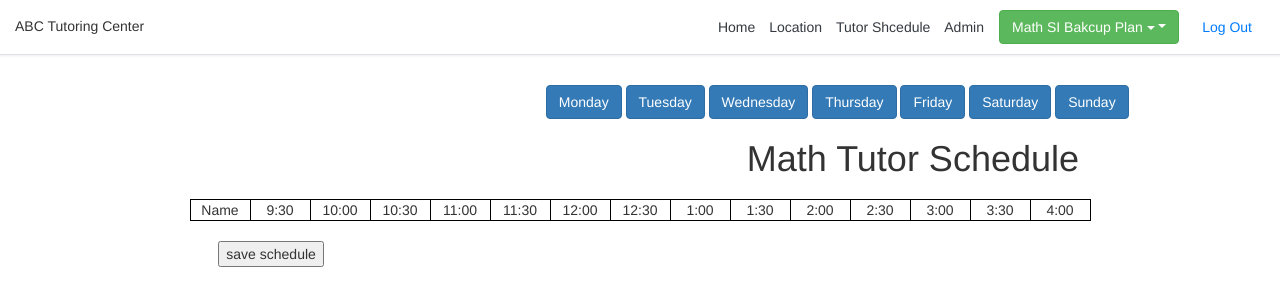
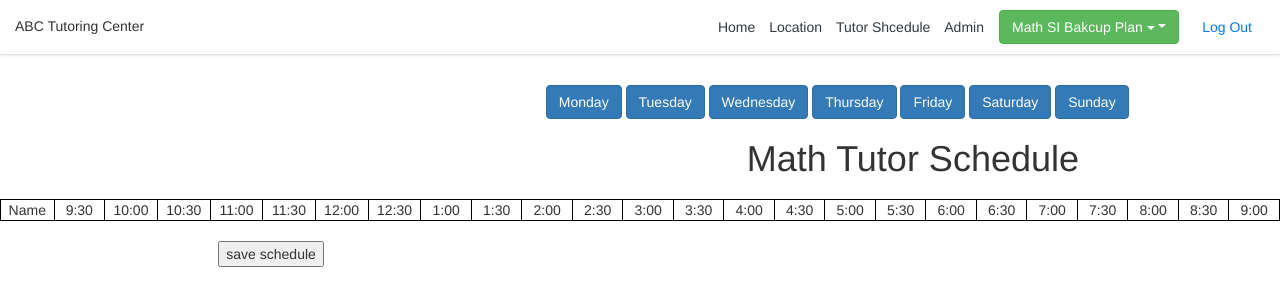
Before and after one commit to bakatarekun/CS416Project, a Django app: page /schedule2 in a window 1280 px wide. Shown: the top 306 px of the page. Run offline with Django 3.2, Linux system fonts and the light colour scheme; the visitor is signed in with stand-in values (Sample User, id 1); some libraries are stand-ins or nearby versions.

Commit message:
extend hours

```diff
--- a/CS416Project/views.py
+++ b/CS416Project/views.py
@@ -126,10 +126,19 @@ def saveSchedule(request):
     timetable.t1500 = schedule[11]
     timetable.t1530 = schedule[12]
     timetable.t1600 = schedule[13]
-
+    timetable.t1630 = schedule[14]
+    timetable.t1700 = schedule[15]
+    timetable.t1730 = schedule[16]
+    timetable.t1800 = schedule[17]
+    timetable.t1830 = schedule[18]
+    timetable.t1900 = schedule[19]
+    timetable.t1930 = schedule[20]
+    timetable.t2000 = schedule[21]
+    timetable.t2030 = schedule[22]
+    timetable.t2100 = schedule[23]
     # for s in schedule:
     #
     # tutorusedhours.usedhours = usedhours
     # tutorusedhours.save(update_fields=["usedhours"])
-    timetable.save(update_fields=['t0930','t1000','t1030','t1100','t1130','t1200','t1230','t1300','t1330','t1400','t1430','t1500','t1530','t1600'])
+    timetable.save(update_fields=['t0930','t1000','t1030','t1100','t1130','t1200','t1230','t1300','t1330','t1400','t1430','t1500','t1530','t1600','t1630','t1700','t1730','t1800','t1830','t1900','t1930','t2000','t2030','t2100'])
     return HttpResponse('successfuly saved the hours')
--- a/templates/mathSchedule.html
+++ b/templates/mathSchedule.html
@@ -447,6 +447,16 @@
             <td>3:00</td>
             <td>3:30</td>
             <td>4:00</td>
+            <td>4:30</td>
+            <td>5:00</td>
+            <td>5:30</td>
+            <td>6:00</td>
+            <td>6:30</td>
+            <td>7:00</td>
+            <td>7:30</td>
+            <td>8:00</td>
+            <td>8:30</td>
+            <td>9:00</td>
         </tr>
 
         {% for s in schedule %}
@@ -470,6 +480,16 @@
                 <td name={{ s.tutor.firstname }} class={{ s.tutor.typeofstaff }}>{{ s.t1500 }}</td>
                 <td name={{ s.tutor.firstname }} class={{ s.tutor.typeofstaff }}>{{ s.t1530 }}</td>
                 <td name={{ s.tutor.firstname }} class={{ s.tutor.typeofstaff }}>{{ s.t1600 }}</td>
+                <td  name={{ s.tutor.firstname }} class={{ s.tutor.typeofstaff }}>{{ s.t1630 }}</td>
+                <td name={{ s.tutor.firstname }} class={{ s.tutor.typeofstaff }}>{{ s.t1700 }}</td>
+                <td name={{ s.tutor.firstname }} class={{ s.tutor.typeofstaff }}>{{ s.t1730 }}</td>
+                <td name={{ s.tutor.firstname }} class={{ s.tutor.typeofstaff }}>{{ s.t1800 }}</td>
+                <td name={{ s.tutor.firstname }} class={{ s.tutor.typeofstaff }}>{{ s.t1830 }}</td>
+                <td name={{ s.tutor.firstname }} class={{ s.tutor.typeofstaff }}>{{ s.t1900 }}</td>
+                <td name={{ s.tutor.firstname }} class={{ s.tutor.typeofstaff }}>{{ s.t1930 }}</td>
+                <td name={{ s.tutor.firstname }} class={{ s.tutor.typeofstaff }}>{{ s.t2000 }}</td>
+                <td name={{ s.tutor.firstname }} class={{ s.tutor.typeofstaff }}>{{ s.t2030 }}</td>
+                <td name={{ s.tutor.firstname }} class={{ s.tutor.typeofstaff }}>{{ s.t2100 }}</td>
 
 
 
```
